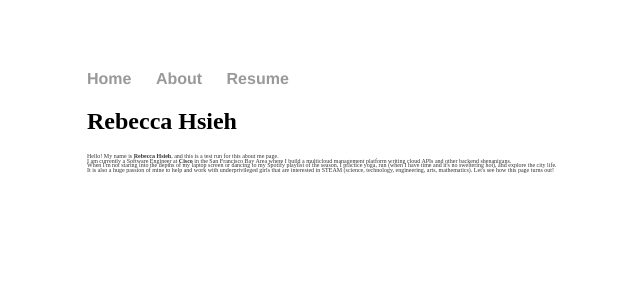
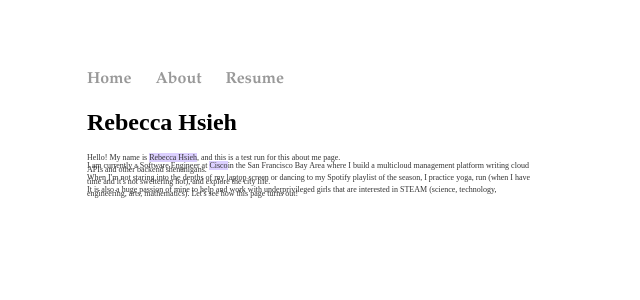
Before and after one commit to therealslimhsiehdy/therealslimhsiehdy.github.io, a Jekyll site: the page about/index.html, which Jekyll copies as it is, in a window 1280 px wide. Shown: the top 300 px of the page, without its empty margins (169-809 px from the left). Built offline with Jekyll 4.4.1, drawn with Linux system fonts in a browser that asks for light colours.

Commit message:
Add font awesome, hi-lighting, max-width and font size

```diff
--- a/about/index.html
+++ b/about/index.html
@@ -10,19 +10,19 @@
     		<ul>
         		<li><a href="/">Home</a></li>
 	        	<li><a href="/about">About</a></li>
-        		<li><a href="/cv">Resume</a></li>
+        		<li><a href="/resume">Resume</a></li>
     		</ul>
 		</nav>
 		<div class="container">
     		<div class="blurb">
         		<h2>Rebecca Hsieh</h2>
-				<p>Hello! My name is <strong>Rebecca Hsieh</strong>, and this is a test run for this about me page.
+				<p>Hello! My name is <span style="background-color: #DCD0FF">Rebecca Hsieh</span>, and this is a test run for this about me page.
 				<br>
 				<br>
-				I am currently a Software Engineer at <strong>Cisco</strong> in the San Francisco Bay Area where I build a multicloud management platform writing cloud APIs and other backend shenanigans.
+				I am currently a Software Engineer at <span style="background-color: #DCD0FF">Cisco</span>in the San Francisco Bay Area where I build a multicloud management platform writing cloud APIs and other backend shenanigans.
 				<br>
 				<br>
-				When I'm not staring into the depths of my laptop screen or dancing to my Spotify playlist of the season, I practice yoga, run (when I have time and it's no sweltering hot), and explore the city life.
+				When I'm not staring into the depths of my laptop screen or dancing to my Spotify playlist of the season, I practice yoga, run (when I have time and it's not sweltering hot), and explore the city life.
 				<br>
 				<br>
 				It is also a huge passion of mine to help and work with underprivileged girls that are interested in STEAM (science, technology, engineering, arts, mathematics).
--- a/css/main.css
+++ b/css/main.css
@@ -3,7 +3,7 @@
     width: 60%;
 }
 nav ul, footer ul {
-    font-family:'Helvetica', 'Palatino', 'Sans-Serif';
+    font-family:'Palatino', 'Georgia', 'Sans-Serif';
     padding: 0px;
     list-style: none;
     font-weight: bold;
@@ -21,12 +21,13 @@
 }
 h1 {
     font-size: 3em;
-    font-family:'Helvetica', 'Palatino', 'Sans-Serif';
+    font-family:'Palatino', 'Georgia', 'Sans-Serif';
 }
 p {
-    font-size: 0.3em;
+    font-size: 0.5em;
     line-height: 0.5em;
     color: #333;
+    max-width: 450px;
 }
 footer {
     border-top: 1px solid #d5d5d5;
```
Also changed, not shown: _layouts/default.html (+9 -2 lines), resume/index.html (added, +23 -0 lines).
